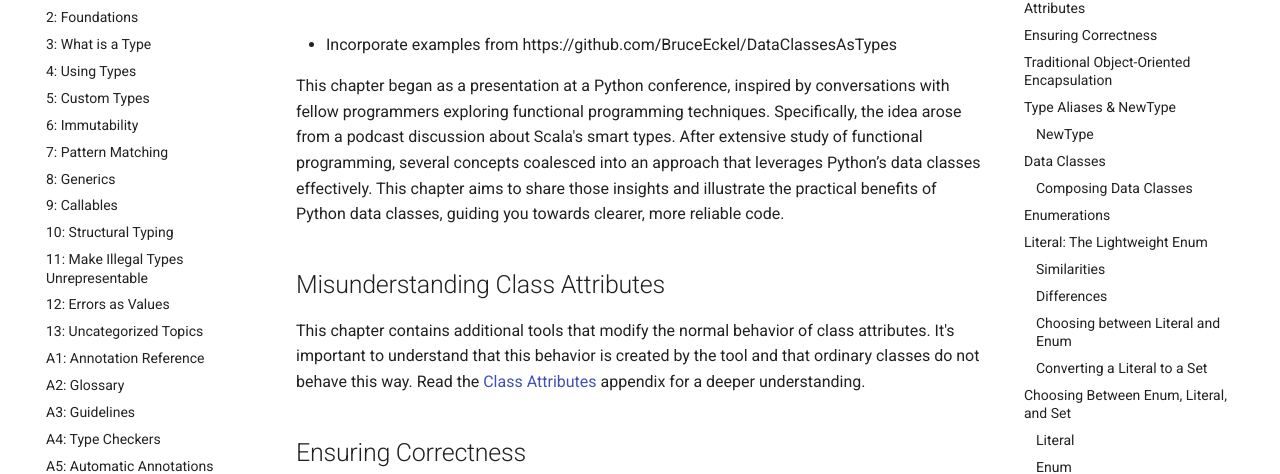
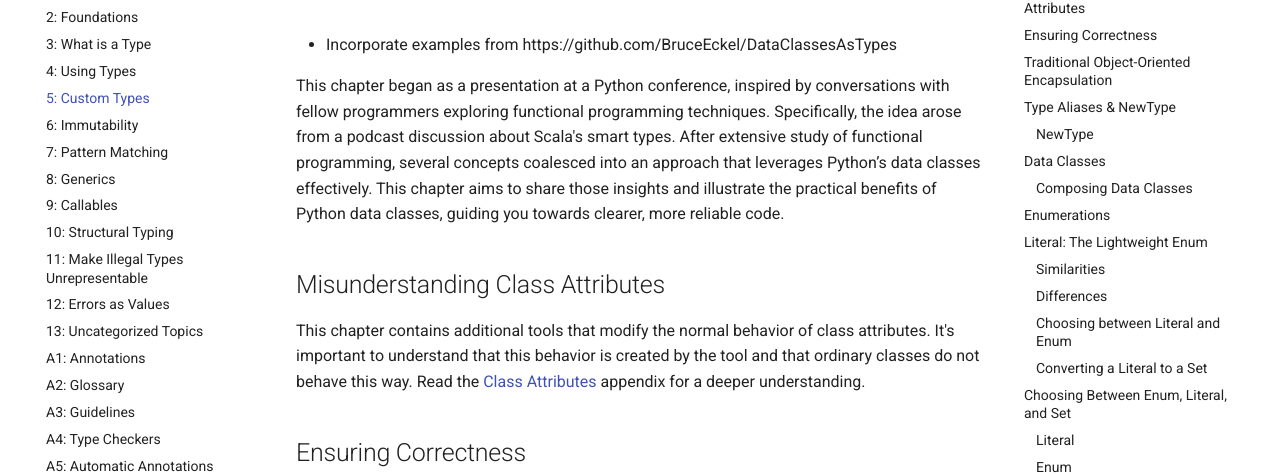
Before and after one commit to ThinkingInTypes/ThinkingInTypes.github.io, an MkDocs documentation site: the page built from Chapters/C05_Custom_Types.md, in a window 1280 px wide. Shown: the part 148-622 px from the top of the page. Built offline with MkDocs 1.6.1 and Material for MkDocs 9.7.7, drawn with Linux system fonts in a browser that asks for light colours; comment, search, counter and statistics services are not loaded; some of the changed lines change nothing that is shown.

Commit message:
Renaming system updated & works

```diff
--- a/Chapters/C05_Custom_Types.md
+++ b/Chapters/C05_Custom_Types.md
@@ -11,7 +11,7 @@
 
 This chapter contains additional tools that modify the normal behavior of class attributes.
 It's important to understand that this behavior is created by the tool and that ordinary classes do not behave this way.
-Read the [Class Attributes](A06_Class_Attributes.md) appendix for a deeper understanding.
+Read the [Class Attributes](Z06_Appendix_Class_Attributes.md) appendix for a deeper understanding.
 
 ## Ensuring Correctness
 
@@ -250,6 +250,8 @@
 
 # Access underlying list operation:
 print(increment(users[-1]))
+
+
 ## 43
 
 
--- a/mkdocs.yml
+++ b/mkdocs.yml
@@ -25,26 +25,26 @@
 
 
 nav:
-  - '1: Preface': 01_Preface.md
-  - '2: Foundations': 02_Foundations.md
-  - '3: What is a Type': 03_What_is_a_Type.md
-  - '4: Using Types': 04_Using_Types.md
-  - '5: Custom Types': 05_Custom_Types.md
-  - '6: Immutability': 06_Immutability.md
-  - '7: Pattern Matching': 07_Pattern_Matching.md
-  - '8: Generics': 08_Generics.md
-  - '9: Callables': 09_Callables.md
-  - '10: Structural Typing': 10_Structural_Typing.md
-  - '11: Make Illegal Types Unrepresentable': 11_Make_Illegal_Types_Unrepresentable.md
-  - '12: Errors as Values': 12_Errors_as_Values.md
-  - '13: Uncategorized Topics': 13_Uncategorized_Topics.md
-  - 'A1: Annotation Reference': A01_Annotation_Reference.md
-  - 'A2: Glossary': A02_Glossary.md
-  - 'A3: Guidelines': A03_Guidelines.md
-  - 'A4: Type Checkers': A04_Type_Checkers.md
-  - 'A5: Automatic Annotations': A05_Automatic_Annotations.md
-  - 'A6: Class Attributes': A06_Class_Attributes.md
-  - 'A7: Tools': A07_Tools.md
-  - 'A8: Book Utilities': A08_Book_Utilities.md
-  - 'A9: Book Notes': A09_Book_Notes.md
-  - 'A10: Reference': A10_Reference.md
+  - '1: Preface': C01_Preface.md
+  - '2: Foundations': C02_Foundations.md
+  - '3: What is a Type': C03_What_is_a_Type.md
+  - '4: Using Types': C04_Using_Types.md
+  - '5: Custom Types': C05_Custom_Types.md
+  - '6: Immutability': C06_Immutability.md
+  - '7: Pattern Matching': C07_Pattern_Matching.md
+  - '8: Generics': C08_Generics.md
+  - '9: Callables': C09_Callables.md
+  - '10: Structural Typing': C10_Structural_Typing.md
+  - '11: Make Illegal Types Unrepresentable': C11_Make_Illegal_Types_Unrepresentable.md
+  - '12: Errors as Values': C12_Errors_as_Values.md
+  - '13: Uncategorized Topics': C13_Uncategorized_Topics.md
+  - 'A1: Annotations': Z01_Appendix_Annotations.md
+  - 'A2: Glossary': Z02_Appendix_Glossary.md
+  - 'A3: Guidelines': Z03_Appendix_Guidelines.md
+  - 'A4: Type Checkers': Z04_Appendix_Type_Checkers.md
+  - 'A5: Automatic Annotations': Z05_Appendix_Automatic_Annotations.md
+  - 'A6: Class Attributes': Z06_Appendix_Class_Attributes.md
+  - 'A7: Tools': Z07_Appendix_Tools.md
+  - 'A8: Book Utilities': Z08_Appendix_Book_Utilities.md
+  - 'A9: Book Notes': Z09_Appendix_Book_Notes.md
+  - 'A10: Reference': Z10_Appendix_Reference.md
```
Also changed, not shown: Chapters/Z01_Appendix_Annotations.md (renamed from Chapters/Z01_Annotation_Reference.md), Chapters/Z02_Appendix_Glossary.md (renamed from Chapters/Z02_Glossary.md), Chapters/Z03_Appendix_Guidelines.md (renamed from Chapters/Z03_Guidelines.md), Chapters/Z04_Appendix_Type_Checkers.md (renamed from Chapters/Z04_Type_Checkers.md), Chapters/Z05_Appendix_Automatic_Annotations.md (renamed from Chapters/Z05_Automatic_Annotations.md), Chapters/Z06_Appendix_Class_Attributes.md (renamed from Chapters/Z06_Class_Attributes.md), Chapters/Z07_Appendix_Tools.md (renamed from Chapters/Z07_Tools.md), Chapters/Z08_Appendix_Book_Utilities.md (renamed from Chapters/Z08_Book_Utilities.md), Chapters/Z09_Appendix_Book_Notes.md (renamed from Chapters/Z09_Book_Notes.md), Chapters/Z10_Appendix_Reference.md (renamed from Chapters/Z10_Reference.md), 1 other file.
